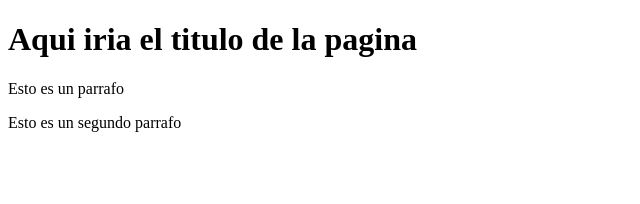
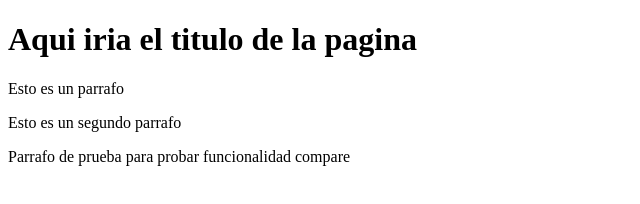
Before and after one commit to Daniel-Hernandez2020/Proyecto-web-empresa-C, a plain HTML site: page index.html in a window 1280 px wide. Shown: the whole page, without its empty margins (0-640 px from the left). Drawn offline with Linux system fonts and the light colour scheme.

Commit message:
Prueba de compare de github

```diff
--- a/index.html
+++ b/index.html
@@ -9,5 +9,7 @@
     <h1>Aqui iria el titulo de la pagina</h1>
     <p>Esto es un parrafo</p>
     <p>Esto es un segundo parrafo</p>
+    <p>Parrafo de prueba para probar funcionalidad compare</p>
+
 </body>
 </html>
```
